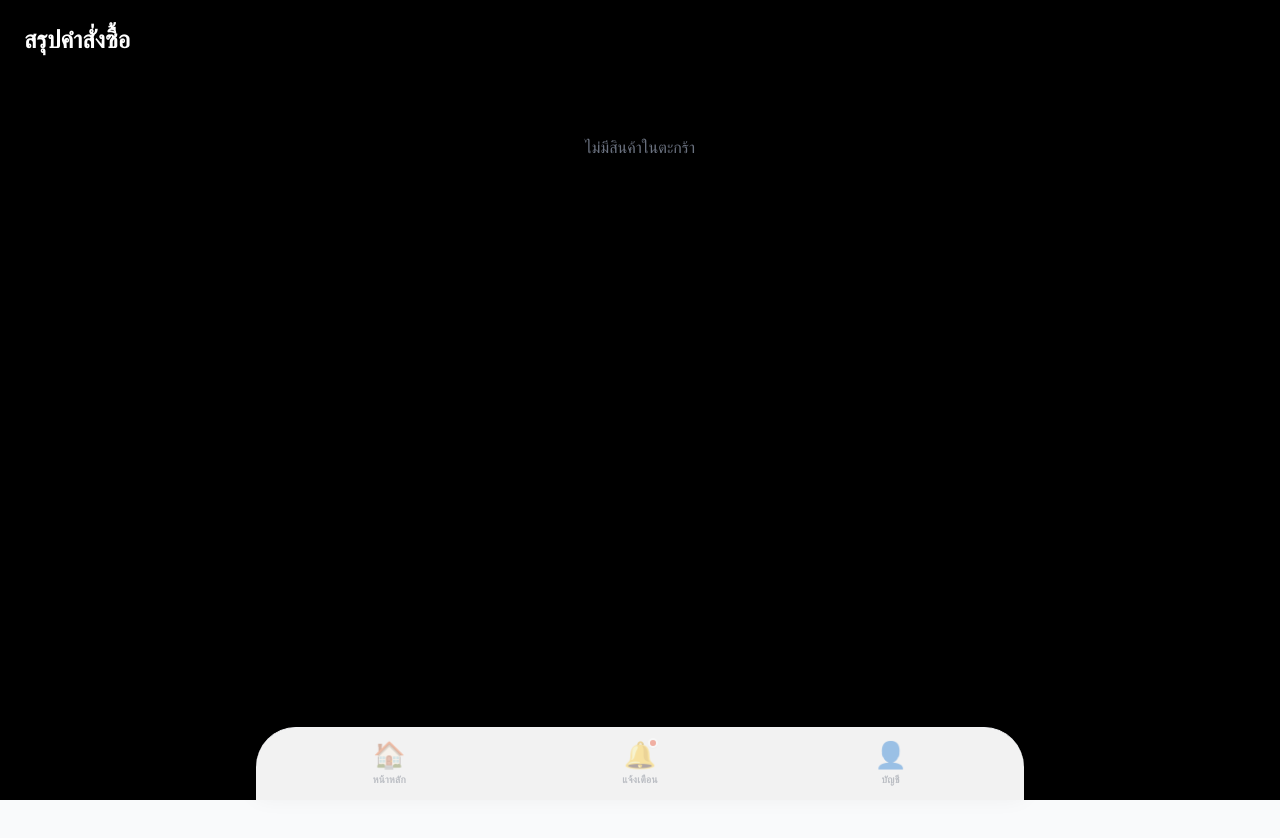
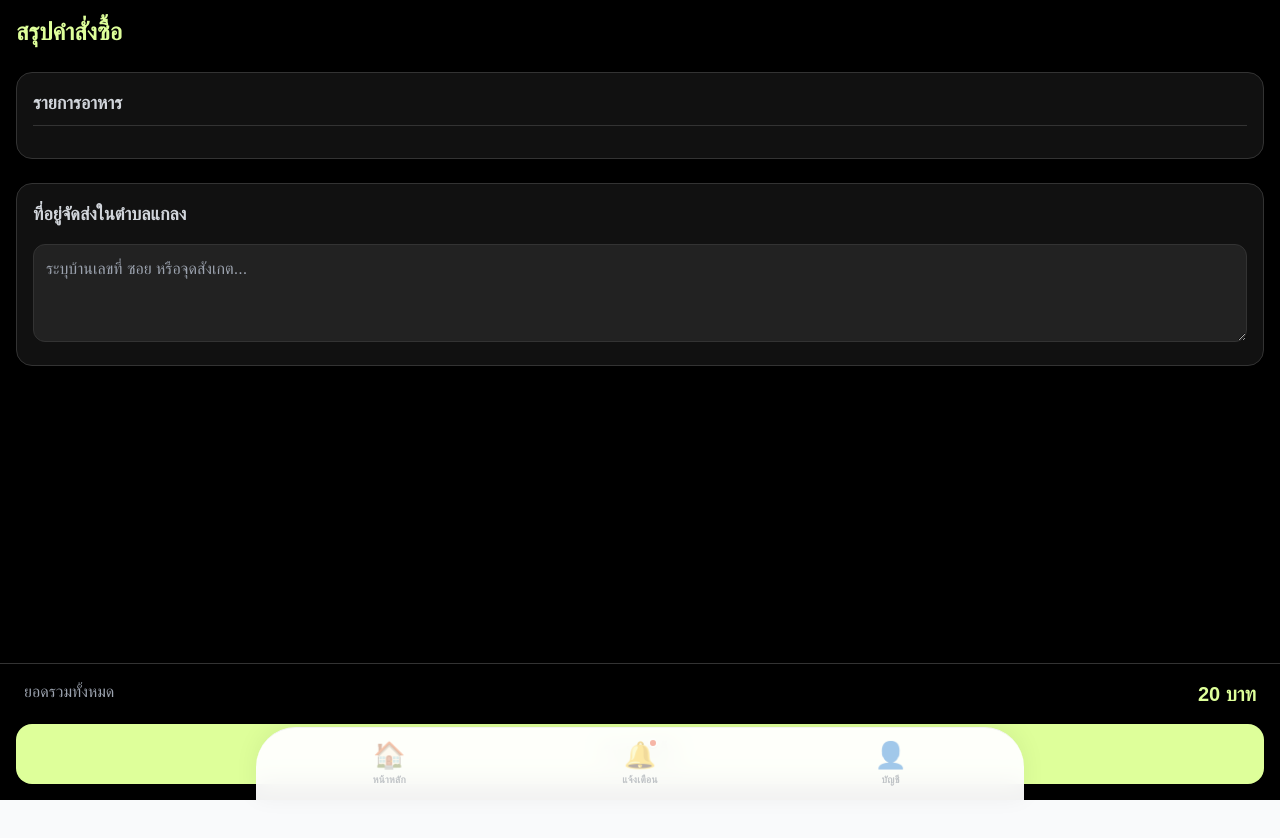
Before and after one commit to BSam-B3/jong-jaroen, a Next.js app: page /marketplace/checkout in a window 1280 px wide. Shown: the top 838 px of the page. Built offline with nearby package versions, Linux system fonts and the light colour scheme.

Commit message:
Refactor order confirmation process with Supabase

```diff
--- a/app/marketplace/checkout/page.tsx
+++ b/app/marketplace/checkout/page.tsx
@@ -2,6 +2,7 @@
 
 import { useState } from 'react';
 import { useCart } from '@/app/contexts/CartContext';
+import { supabase } from '@/app/lib/supabase';
 
 export default function CheckoutPage() {
   const { cart, totalPrice, clearCart } = useCart();
@@ -9,11 +10,10 @@ export default function CheckoutPage() {
   const [isOrdering, setIsOrdering] = useState(false);
   const [orderComplete, setOrderComplete] = useState(false);
 
-  // สมมติค่าส่งคงที่ 20 บาท สำหรับวิ่งในชุมชน
   const deliveryFee = 20;
   const finalTotal = totalPrice + deliveryFee;
 
-  const handleConfirmOrder = () => {
+  const handleConfirmOrder = async () => {
     if (!address.trim()) {
       alert('กรุณากรอกที่อยู่จัดส่งด้วยนะคะ!');
       return;
@@ -21,37 +21,56 @@ export default function CheckoutPage() {
 
     setIsOrdering(true);
 
-    // จำลองการเรียก API เพื่อบันทึกคำสั่งซื้อ (รอ 2 วินาที)
-    setTimeout(() => {
+    try {
+      // 1. บันทึกลงตาราง orders
+      const { data: orderData, error: orderError } = await supabase
+        .from('orders')
+        .insert({
+          shop_id: cart[0].shop_id, // ดึงจากสินค้าชิ้นแรกในตะกร้า
+          total_price: finalTotal,
+          delivery_fee: deliveryFee,
+          delivery_address: address,
+          status: 'pending_rider'
+        })
+        .select()
+        .single();
+
+      if (orderError) throw orderError;
+
+      // 2. บันทึกลงตาราง order_items (แตกรายการสินค้า)
+      const orderItems = cart.map(item => ({
+        order_id: orderData.id,
+        product_id: item.id,
+        quantity: item.quantity,
+        price_per_unit: item.display_price || item.base_price
+      }));
+
+      const { error: itemsError } = await supabase
+        .from('order_items')
+        .insert(orderItems);
+
+      if (itemsError) throw itemsError;
+
+      // สั่งซื้อสำเร็จ
+      setOrderComplete(true);
+      clearCart();
+    } catch (error) {
+      console.error('Order Error:', error);
+      alert('เกิดข้อผิดพลาดในการสั่งซื้อ กรุณาลองใหม่อีกครั้ง');
+    } finally {
       setIsOrdering(false);
-      setOrderComplete(true);
-      clearCart(); // ล้างตะกร้าเมื่อสั่งซื้อสำเร็จ
-    }, 2000);
+    }
   };
 
   if (orderComplete) {
     return (
-      <div className="bg-black min-h-screen text-white flex flex-col items-center justify-center p-6 text-center pb-24">
-        <div className="w-24 h-24 bg-[#deff9a] rounded-full flex items-center justify-center mb-6 shadow-[0_0_30px_rgba(222,255,154,0.3)]">
+      <div className="bg-black min-h-screen text-white flex flex-col items-center justify-center p-6 text-center">
+        <div className="w-24 h-24 bg-[#deff9a] rounded-full flex items-center justify-center mb-6 shadow-lg">
           <i className="fa-solid fa-check text-5xl text-black"></i>
         </div>
-        <h1 className="text-3xl font-bold text-[#deff9a] mb-2">สั่งซื้อสำเร็จ!</h1>
-        <p className="text-gray-400 mb-8">กำลังค้นหาไรเดอร์มารับออเดอร์ของคุณ</p>
-        <button
-          onClick={() => window.location.href = '/marketplace/shops'}
-          className="bg-[#222] text-white px-6 py-3 rounded-xl font-bold border border-[#333] hover:bg-[#333] transition-all"
-        >
-          กลับไปหน้าตลาด
-        </button>
-      </div>
-    );
-  }
-
-  if (cart.length === 0) {
-    return (
-      <div className="bg-black min-h-screen text-white p-6 pb-24">
-        <h1 className="text-2xl font-bold mb-4">สรุปคำสั่งซื้อ</h1>
-        <div className="text-center text-gray-500 mt-20">ไม่มีสินค้าในตะกร้า</div>
+        <h1 className="text-3xl font-bold text-[#deff9a] mb-2">ส่งงานไปที่บอร์ดแล้ว!</h1>
+        <p className="text-gray-400 mb-8">ออเดอร์ของคุณถูกส่งไปหาไรเดอร์ในพื้นที่ตำบลแกลงเรียบร้อย</p>
+        <button onClick={() => window.location.href = '/marketplace/shops'} className="bg-[#222] text-white px-6 py-3 rounded-xl font-bold">กลับไปหน้าตลาด</button>
       </div>
     );
   }
@@ -59,65 +78,39 @@ export default function CheckoutPage() {
   return (
     <div className="bg-black min-h-screen text-white p-4 pb-32">
       <h1 className="text-2xl font-bold mb-6 text-[#deff9a]">สรุปคำสั่งซื้อ</h1>
-
-      {/* รายการสินค้า */}
+      {/* รายการสินค้า (เหมือนเดิม) */}
       <div className="bg-[#111] p-4 rounded-2xl border border-[#333] mb-6">
-        <h2 className="font-bold text-lg mb-4 border-b border-[#333] pb-2">รายการสินค้า</h2>
+        <h2 className="font-bold text-lg mb-4 border-b border-[#333] pb-2 text-gray-300">รายการอาหาร</h2>
         {cart.map((item) => (
-          <div key={item.id} className="flex justify-between items-center mb-4 last:mb-0">
-            <div className="flex items-center gap-3">
-              <div className="w-8 h-8 bg-[#222] rounded flex items-center justify-center text-sm font-bold text-[#deff9a]">
-                {item.quantity}x
-              </div>
-              <p>{item.name}</p>
-            </div>
-            <p className="font-bold">{(item.display_price || item.base_price) * item.quantity} บาท</p>
+          <div key={item.id} className="flex justify-between items-center mb-3">
+            <p className="text-sm">{item.quantity}x {item.name}</p>
+            <p className="font-bold">{(item.display_price || item.base_price) * item.quantity}.-</p>
           </div>
         ))}
       </div>
 
-      {/* ที่อยู่จัดส่ง */}
       <div className="bg-[#111] p-4 rounded-2xl border border-[#333] mb-6">
-        <h2 className="font-bold text-lg mb-4 border-b border-[#333] pb-2">รายละเอียดจัดส่ง</h2>
+        <h2 className="font-bold text-lg mb-4 text-gray-300">ที่อยู่จัดส่งในตำบลแกลง</h2>
         <textarea
-          className="w-full bg-[#222] border border-[#333] rounded-xl p-3 text-white placeholder-gray-500 focus:outline-none focus:border-[#deff9a] transition-colors"
+          className="w-full bg-[#222] border border-[#333] rounded-xl p-3 text-white focus:border-[#deff9a] outline-none"
           rows={3}
-          placeholder="ระบุบ้านเลขที่, ซอย, จุดสังเกต (เช่น บ้านสีฟ้า ประตูรั้วสีขาว)"
+          placeholder="ระบุบ้านเลขที่ ซอย หรือจุดสังเกต..."
           value={address}
           onChange={(e) => setAddress(e.target.value)}
-        ></textarea>
+        />
       </div>
 
-      {/* สรุปยอดเงิน */}
-      <div className="bg-[#111] p-4 rounded-2xl border border-[#333] mb-6">
-        <div className="flex justify-between mb-2 text-gray-400">
-          <p>ค่าสินค้า</p>
-          <p>{totalPrice} บาท</p>
+      <div className="fixed bottom-0 left-0 w-full p-4 bg-black border-t border-[#333]">
+        <div className="flex justify-between mb-4 px-2">
+          <p className="text-gray-400">ยอดรวมทั้งหมด</p>
+          <p className="text-[#deff9a] font-bold text-xl">{finalTotal} บาท</p>
         </div>
-        <div className="flex justify-between mb-4 text-gray-400">
-          <p>ค่าจัดส่งโดยประมาณ</p>
-          <p>{deliveryFee} บาท</p>
-        </div>
-        <div className="flex justify-between font-bold text-xl border-t border-[#333] pt-4 text-[#deff9a]">
-          <p>ยอดชำระทั้งหมด</p>
-          <p>{finalTotal} บาท</p>
-        </div>
-      </div>
-
-      {/* ปุ่มยืนยัน */}
-      <div className="fixed bottom-0 left-0 w-full p-4 bg-gradient-to-t from-black to-transparent">
         <button
           onClick={handleConfirmOrder}
-          disabled={isOrdering}
-          className={`w-full py-4 rounded-2xl font-bold text-lg flex justify-center items-center gap-2 ${isOrdering ? 'bg-gray-600 text-gray-400' : 'bg-[#deff9a] text-black hover:bg-white active:scale-95 transition-all shadow-lg shadow-[#deff9a]/20'}`}
+          disabled={isOrdering || cart.length === 0}
+          className="w-full bg-[#deff9a] text-black py-4 rounded-2xl font-bold text-lg active:scale-95 transition-all"
         >
-          {isOrdering ? (
-            <>
-              <i className="fa-solid fa-circle-notch fa-spin"></i> กำลังดำเนินการ...
-            </>
-          ) : (
-            'ยืนยันคำสั่งซื้อ (โอนเงินให้ไรเดอร์)'
-          )}
+          {isOrdering ? 'กำลังบันทึกออเดอร์...' : 'ยืนยันสั่งซื้อ'}
         </button>
       </div>
     </div>
```
